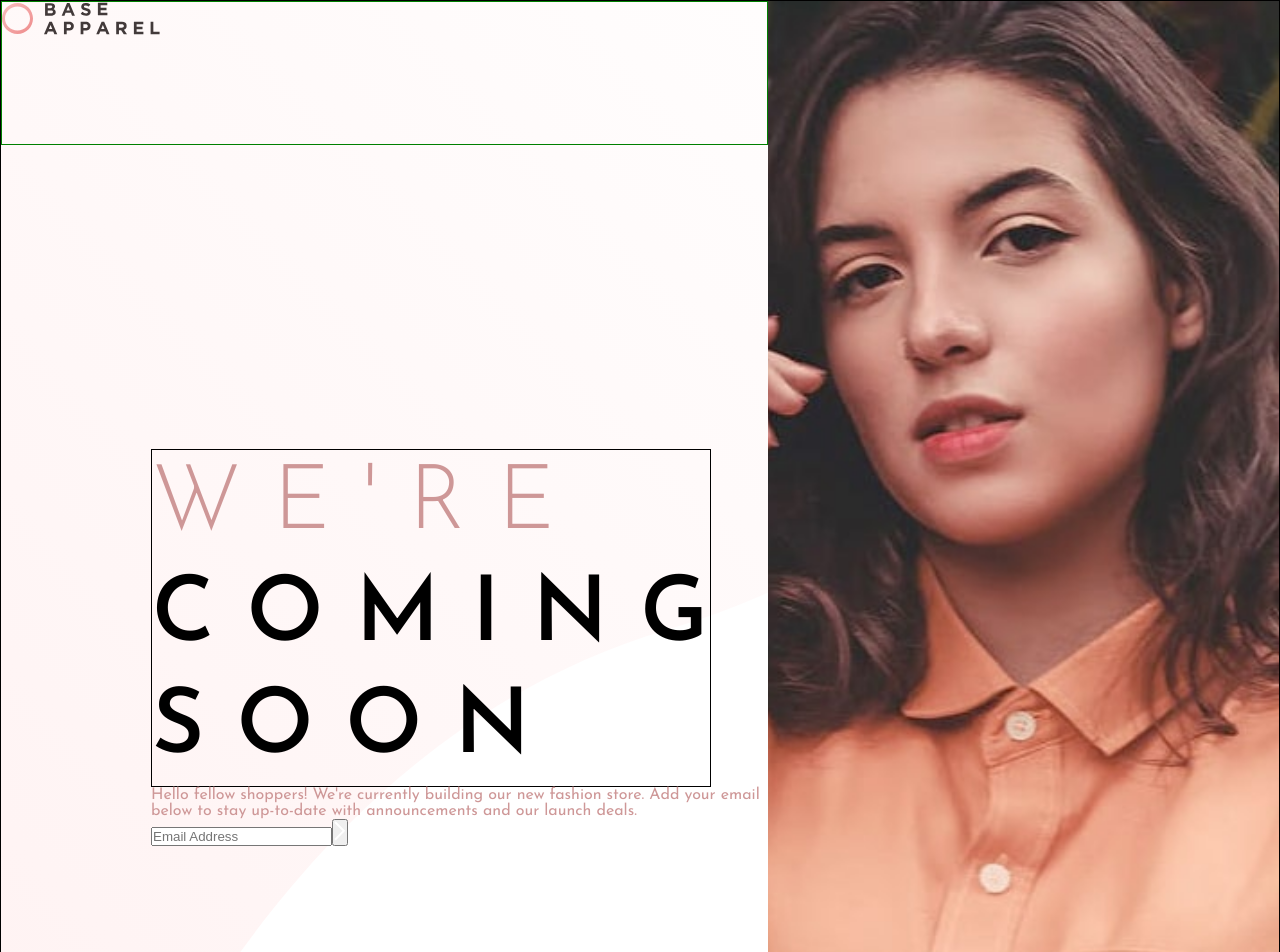
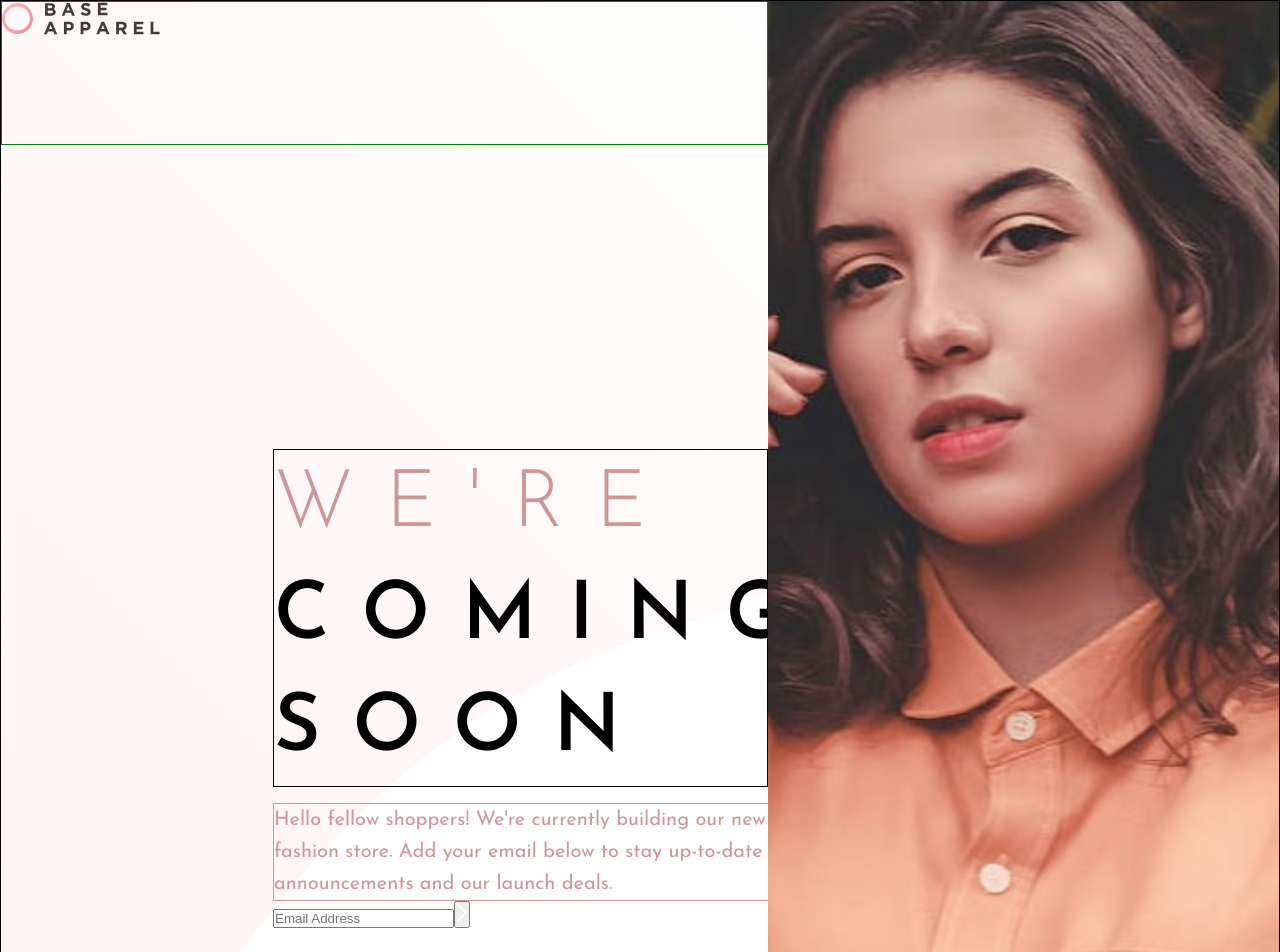
Before and after one commit to Nhoj-Plummer/base-apparel-challenge, a React (Create React App) app: page / in a window 1280 px wide. Shown: the top 952 px of the page. Built offline with nearby package versions, Linux system fonts and the light colour scheme.

Commit message:
Making progress

```diff
--- a/src/components/HeroData/herodata.css
+++ b/src/components/HeroData/herodata.css
@@ -118,16 +118,24 @@
     flex: 0 1 90%;
     height: 10%;
     width: 60%;
-    padding-left: 9.375rem;
+    padding-left: 17rem;
     padding-top: 19rem;
   }
 
   .hero-data-text-header {
     letter-spacing: 2rem;
     line-height: 7rem;
-    font-size: 90px;
+    font-size: 80px;
+    width: 530px;
+    height: fit-content;
+    border: 1px solid;
+  }
+
+  .hero-data-text-description {
+    line-height: 2rem;
+    margin-top: 1rem;
     width: 560px;
-    height: fit-content;
+    font-size: 20px;
     border: 1px solid;
   }
 
```
